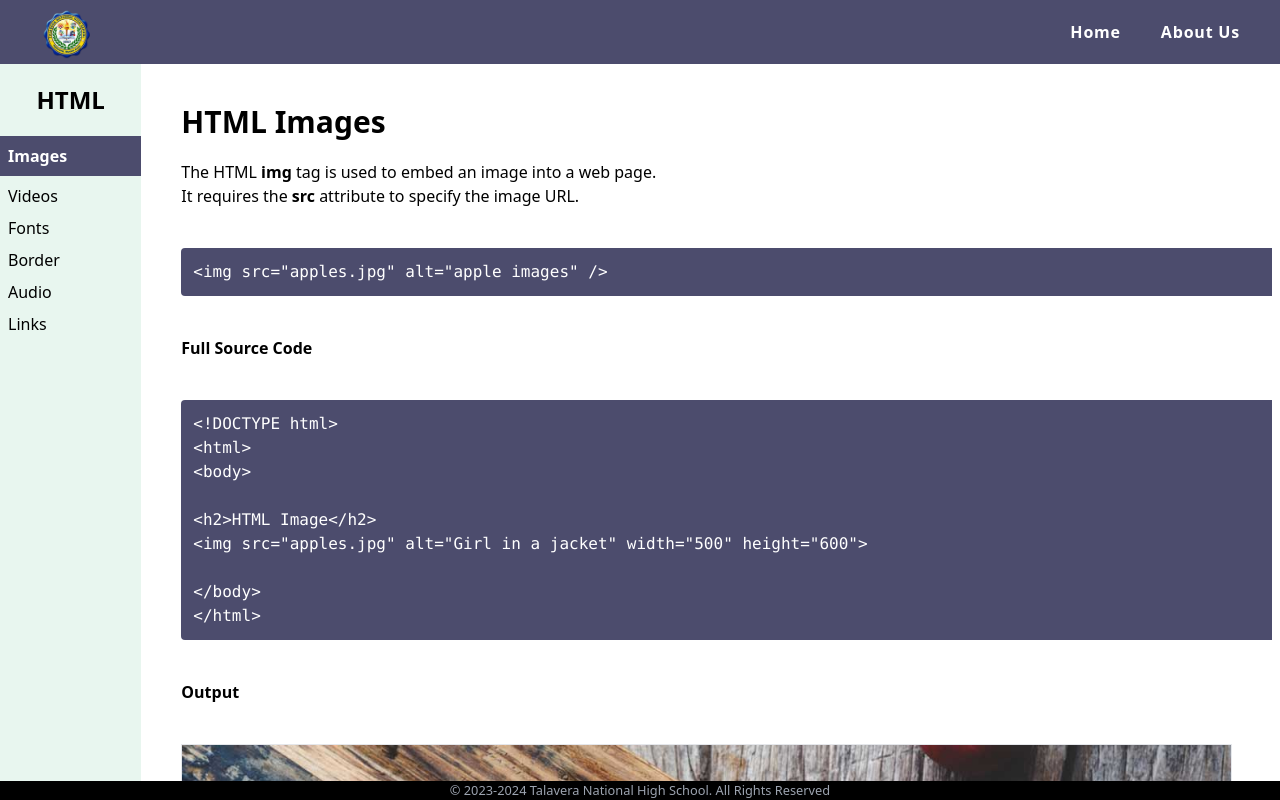
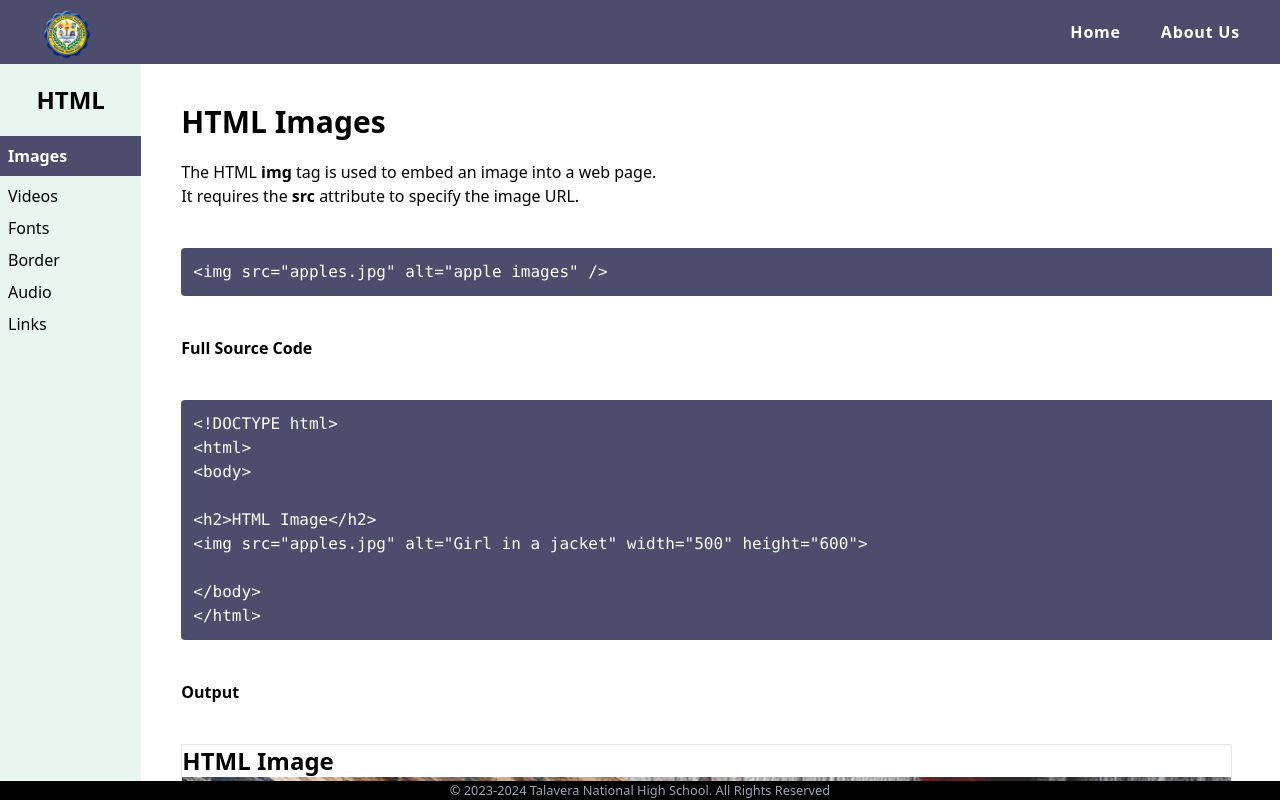
Before and after one commit to cftiangco/html-basics, a plain HTML site: page html/insert-images.html in a window 1280 px wide. Drawn offline with nearby package versions, Linux system fonts and the light colour scheme.

Commit message:
added h1 to img output

```diff
--- a/html/insert-images.html
+++ b/html/insert-images.html
@@ -116,6 +116,7 @@
              <h2 class="mx-3 md:mx-10  mb-5 font-bold">Output</h2>
 
              <div  class="m-3 md:m-10 border">
+                <h2 class="text-2xl font-bold">HTML Image</h2>
                 <img src="assets/sample-apples.jpg" alt="apples">
              </div>
 
```
